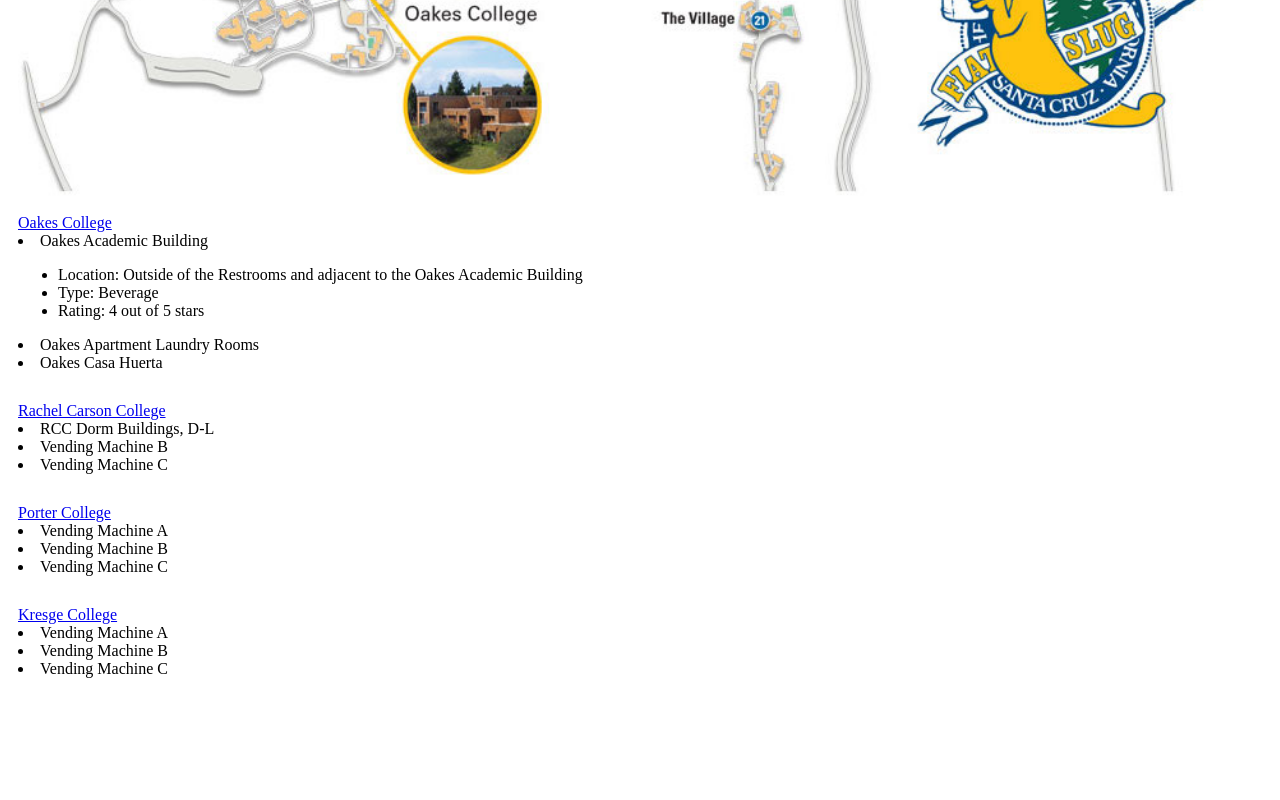
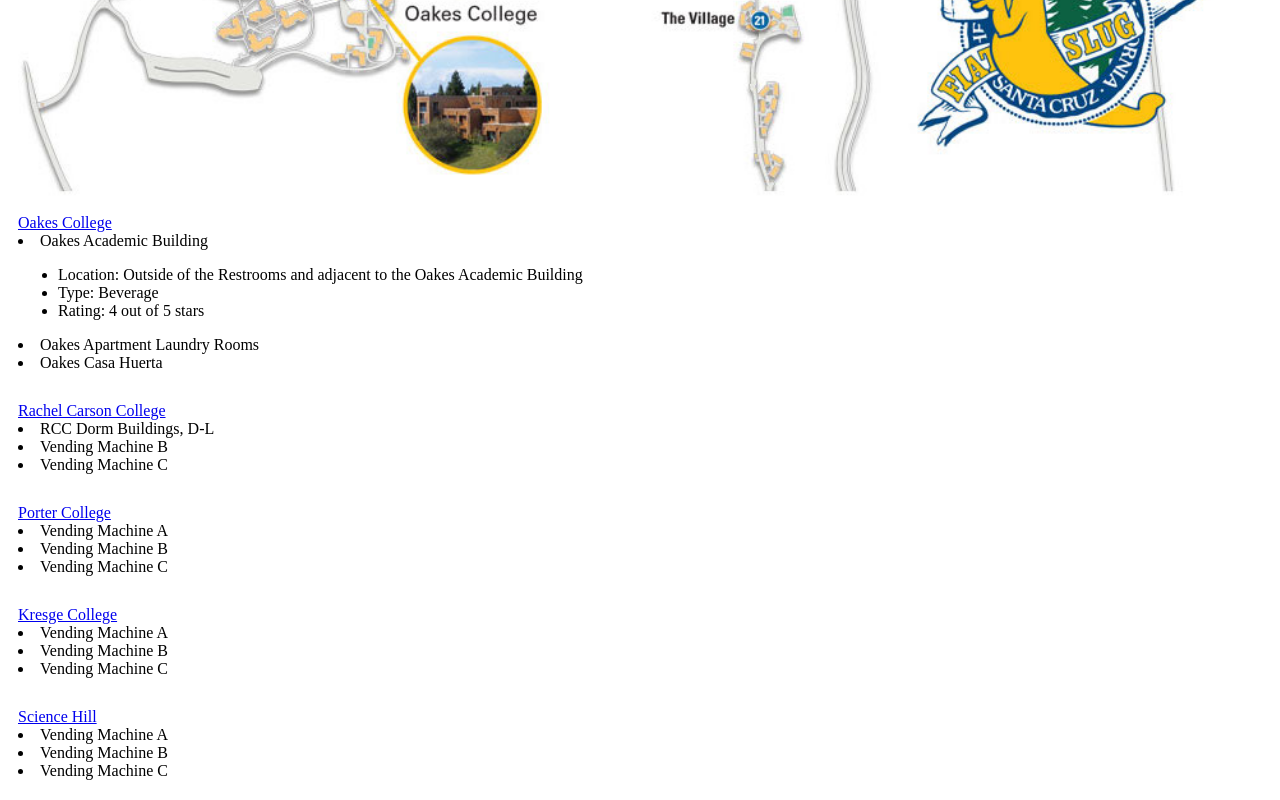
Before and after one commit to IkennaOh/group-3, a plain HTML site: page index.html in a window 1280 px wide. Shown: the part 1292-2092 px from the top of the page. Before the commit the page ends 1990 px from the top, so only its background shows below. Drawn offline with Linux system fonts and the light colour scheme; files that its build step writes are made by us from their sources; a script that the page names is missing.

Commit message:
implement science hill location
created index.html for science hill, and included science hill on main page.

```diff
--- a/index.html
+++ b/index.html
@@ -57,5 +57,12 @@
         <li> Vending Machine B </li>
         <li> Vending Machine C </li>
     </div>
+
+    <div class="location">
+        <a href="science-hill/index.html"> Science Hill </a>
+        <li> Vending Machine A </li>
+        <li> Vending Machine B </li>
+        <li> Vending Machine C </li>
+    </div>
 </body>
 </html>
```
Also changed, not shown: science-hill/science-hill.html (added, +23 -0 lines), science-hill/css/location.css (added).
